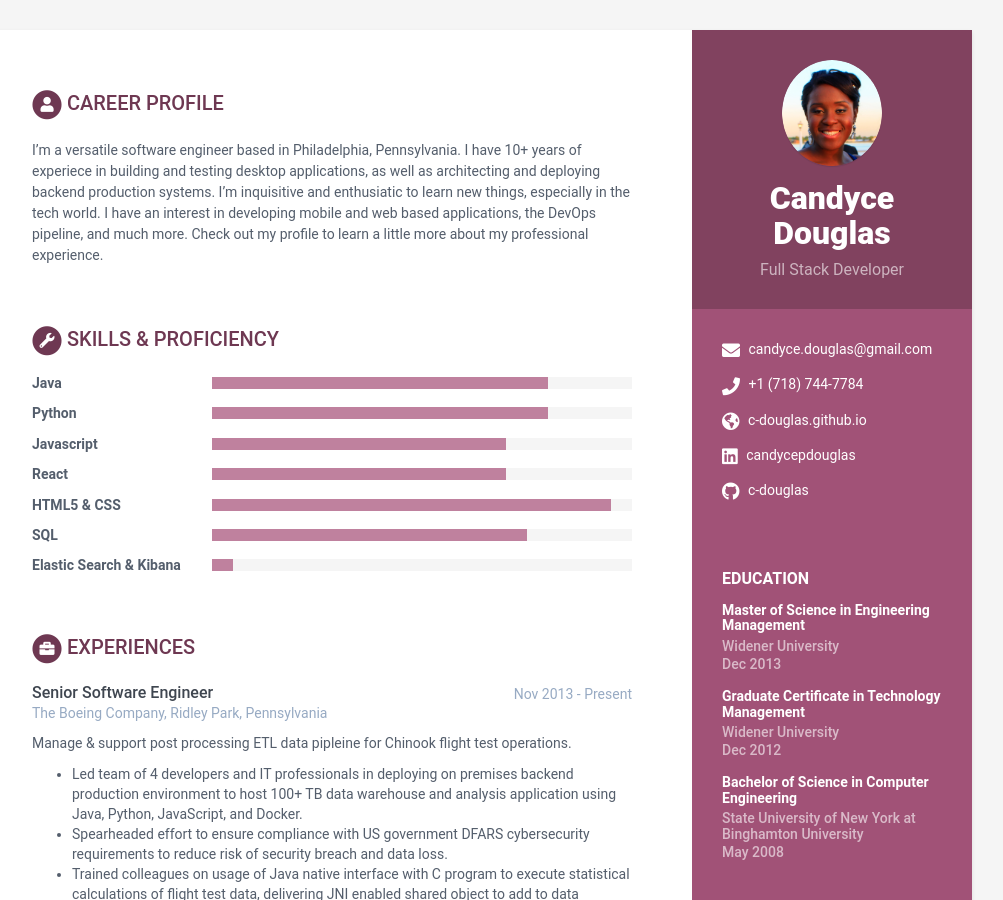
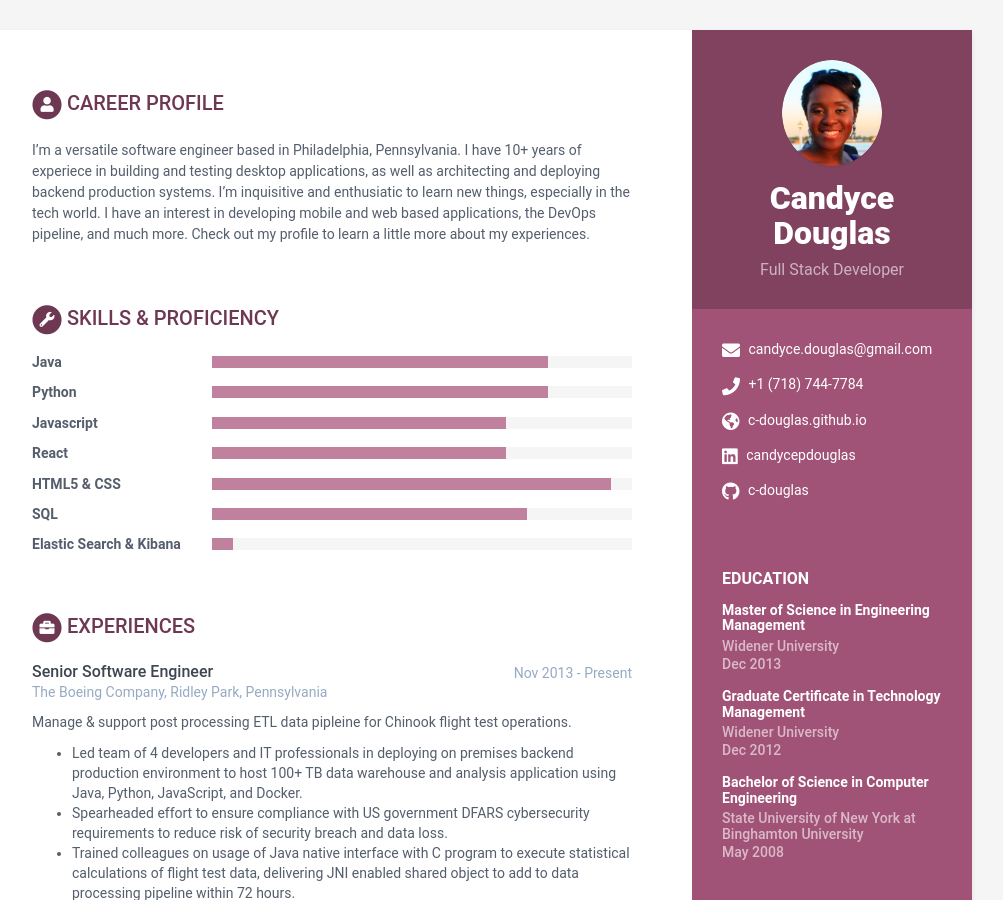
Before and after one commit to c-douglas/c-douglas.github.io, a Jekyll site: the page built from index.html, in a window 1280 px wide and 900 px high. Shown: the whole window, without its empty margins (168-1171 px from the left). Built offline with Jekyll 4.4.1, drawn with Linux system fonts in a browser that asks for light colours.

Commit message:
update career profile

```diff
--- a/_data/data.yml
+++ b/_data/data.yml
@@ -51,7 +51,7 @@ career-profile:
       building and testing desktop applications, as well as architecting and deploying backend production systems.
       I'm inquisitive and enthusiatic to learn new things, especially in the tech world.
       I have an interest in developing mobile and web based applications, the DevOps pipeline, and much more.
-      Check out my profile to learn a little more about my professional experience.
+      Check out my profile to learn a little more about my experiences.
 
 education:
     - degree: Master of Science in Engineering Management
```
